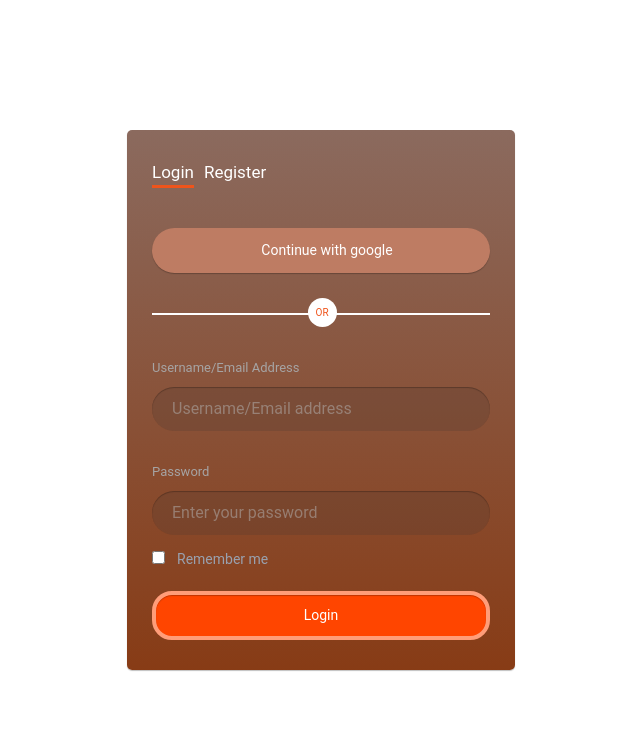
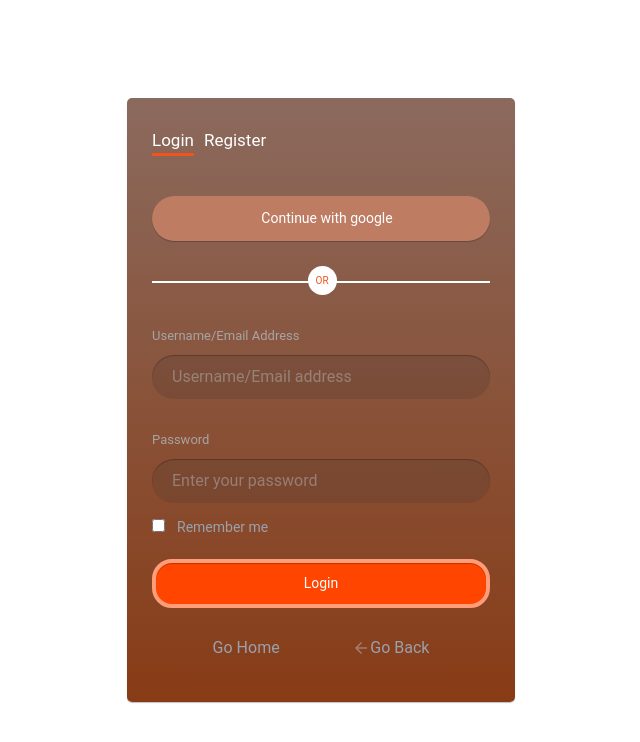
Before and after one commit to Nelson19so/Reddit_clone, a React (Vite) app in the folder client/: page /login in a window 1280 px wide. Shown: the top 742 px of the page, without its empty margins (319-959 px from the left). Built offline with nearby package versions, Linux system fonts and the light colour scheme; no server answers.

Commit message:
added home and back navigation for auth pages

```diff
--- a/client/src/pages/auth/Login.jsx
+++ b/client/src/pages/auth/Login.jsx
@@ -220,6 +220,33 @@ function Login() {
                   </button>
                 </div>
               </form>
+
+              <div className="w-[100%]  p-3 mt-4 text-center flex justify-evenly gap-6">
+                <Link to="/" className="text-gray-400">
+                  Go Home
+                </Link>
+
+                <Link
+                  to={-1}
+                  className="flex justify-center text-gray-400"
+                  style={{ alignItems: "center" }}
+                >
+                  <svg
+                    width="18"
+                    height="18"
+                    viewBox="0 0 24 24"
+                    fill="none"
+                    xmlns="http://www.w3.org/2000/svg"
+                  >
+                    <path
+                      d="M20 11H7.83L13.42 5.41L12 4L4 12L12 20L13.41 18.59L7.83 13H20V11Z"
+                      fill="#b5b5b5"
+                      fill-opacity="0.54"
+                    />
+                  </svg>
+                  Go Back
+                </Link>
+              </div>
             </div>
           </div>
         </div>
--- a/client/src/pages/auth/Register.jsx
+++ b/client/src/pages/auth/Register.jsx
@@ -241,6 +241,33 @@ function Register() {
                   </button>
                 </div>
               </form>
+
+              <div className="w-[100%]  p-3 mt-4 text-center flex justify-evenly gap-6">
+                <Link to="/" className="text-gray-400">
+                  Go Home
+                </Link>
+
+                <Link
+                  to={-1}
+                  className="flex justify-center text-gray-400"
+                  style={{ alignItems: "center" }}
+                >
+                  <svg
+                    width="18"
+                    height="18"
+                    viewBox="0 0 24 24"
+                    fill="none"
+                    xmlns="http://www.w3.org/2000/svg"
+                  >
+                    <path
+                      d="M20 11H7.83L13.42 5.41L12 4L4 12L12 20L13.41 18.59L7.83 13H20V11Z"
+                      fill="#b5b5b5"
+                      fill-opacity="0.54"
+                    />
+                  </svg>
+                  Go Back
+                </Link>
+              </div>
             </div>
           </div>
         </div>
```
